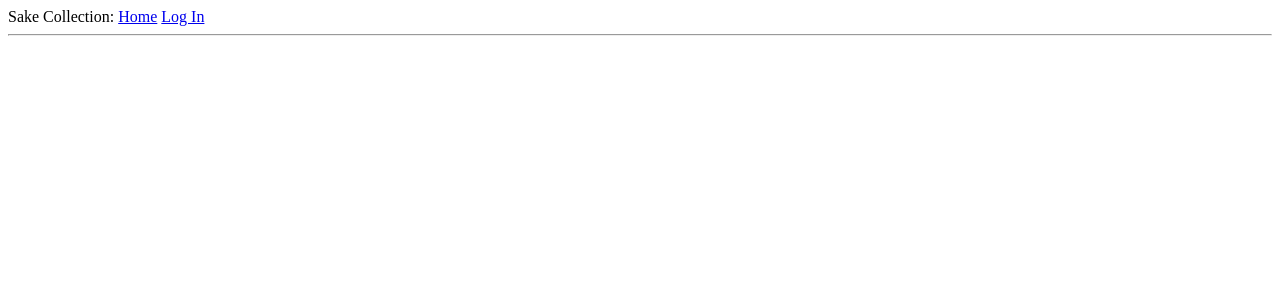
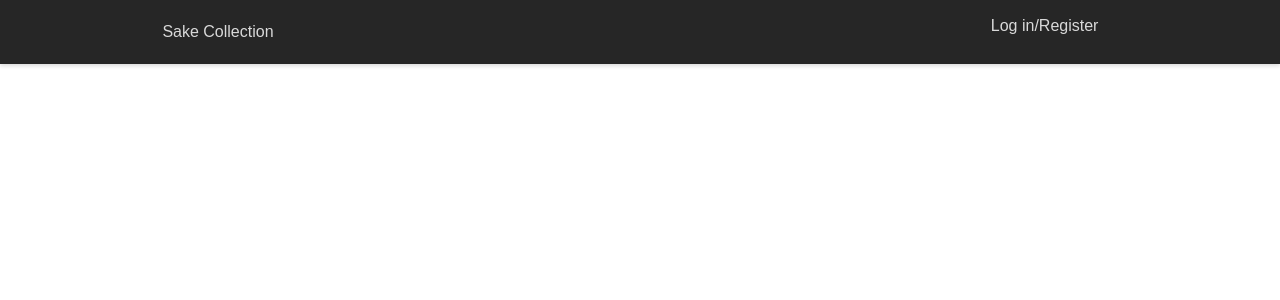
Before and after one commit to mirei-ikushima/flask-sake-project, a Flask app: template app/templates/base.html in a window 1280 px wide. Shown: the top 300 px of the page. Run offline with Flask 2, Linux system fonts and the light colour scheme; the template is opened without the code that fills it, so the values that code supplies are empty.

Commit message:
'Third commit: mostly HTML and web design related work. Created a navbar and associated js and css files. Edited base.html to incorporate this navbar and made slight change to login.html'

```diff
--- a/app/templates/auth/login.html
+++ b/app/templates/auth/login.html
@@ -16,4 +16,5 @@
     <p>{{ form.remember_me.label }} {{ form.remember_me() }}</p>
     <input type="submit" value="Log in">
 </form>
+<p>Don't have an account? <a href="{{ url_for('auth.register') }}">Sign up</a></p>
 {% endblock %}
--- a/app/templates/base.html
+++ b/app/templates/base.html
@@ -9,11 +9,10 @@
     {% endif %}
 </head>
 <body>
-    <div>Sake Collection:
-        <a href="{{ url_for('main.index') }}">Home</a>
-        <a href="{{ url_for('login') }}">Log In</a>
-    </div>
-    <hr>
-    {% block content %}{% endblock %}
+{% block navbar %}
+    {% include 'navbar.html' %}
+{% endblock %}
+<hr>
+{% block content %}{% endblock %}
 </body>
 </html>
--- /dev/null
+++ b/app/templates/navbar.html
@@ -0,0 +1,31 @@
+<!DOCTYPE html>
+<html lang="en">
+<head>
+    <meta charset="UTF-8">
+    <meta name="viewport" content="width=device-width, initial-scale=1.0">
+    <title>Navbar</title>
+    <link rel="stylesheet" type="text/css" href="static/css/style.css">
+</head>
+<body>
+    <header id="navbar">
+        <nav class="navbar-container container">
+            <a href="{{ url_for('main.index') }}" class="home-link">
+                Sake Collection
+            </a>
+            <button type="button" class="navbar-toggle" aria-label="Open navigation menu">
+                <span class="icon-bar"></span>
+                <span class="icon-bar"></span>
+                <span class="icon-bar"></span>
+            </button>
+            <div class="navbar-menu">
+                <ul class="navbar-links">
+                    <li class="navbar-item">
+                        <a class="navbar-link" href="{{ url_for('auth.login') }}">Log in/Register</a>
+                    </li>
+                </ul>
+            </div>
+        </nav>
+    </header>
+    <script src="static/js/navbar.js"></script>
+</body>
+</html>
--- /dev/null
+++ b/static/css/style.css
@@ -0,0 +1,216 @@
+:root {
+    --navbar-bg-color: hsl(0, 0%, 15%);
+    --navbar-text-color: hsl(0, 0%, 85%);
+    --navbar-text-color-focus: white;
+    --navbar-bg-contrast: hsl(0, 0%, 25%);
+}
+
+
+* {
+    box-sizing: border-box;
+    margin: 0;
+    padding: 0;
+}
+
+
+body {
+    height: 100vh;
+    font-family: Arial, Helvetica, sans-serif;
+    line-height: 1.6;
+}
+
+
+.container {
+    max-width: 1000px;
+    padding-left: 1.4rem;
+    padding-right: 1.4rem;
+    margin-left: auto;
+    margin-right: auto;
+}
+
+
+#navbar {
+    --navbar-height: 64px;
+    position: fixed;
+    height: var(--navbar-height);
+    background-color: var(--navbar-bg-color);
+    left: 0;
+    right: 0;
+    box-shadow: 0 2px 4px rgba(0, 0, 0, 0.15);
+}
+
+
+.navbar-container {
+    display: flex;
+    justify-content: space-between;
+    height: 100%;
+    align-items: center;
+}
+
+
+.navbar-item {
+    margin: 0.4em;
+    width: 100%;
+}
+
+
+.home-link,
+.navbar-link {
+    color: var(--navbar-text-color);
+    transition: color 0.2s ease-in-out;
+    text-decoration: none;
+    display: flex;
+    font-weight: 400;
+    align-items: center;
+    transition: background-color 0.2s ease-in-out,
+                color 0.2s ease-in-out;
+}
+
+
+.home-link:focus,
+.home-link:hover {
+    color: var(--navbar-text-color-focus);
+}
+
+
+.navbar-link {
+    justify-content: center;
+    width: 100%;
+    padding: 0.4em 0.8em;
+    border-radius: 5px;
+}
+
+
+.navbar-link:focus,
+.navbar-link:hover {
+    color: var(--navbar-text-color-focus);
+    background-color: var(--navbar-bg-contrast);
+}
+
+
+.navbar-toggle {
+    cursor: pointer;
+    border: none;
+    background-color: transparent;
+    width: 40px;
+    height: 40px;
+    display: flex;
+    align-items: center;
+    justify-content: center;
+    flex-direction: column;
+}
+
+
+.icon-bar {
+    display: block;
+    width: 25px;
+    height: 4px;
+    margin: 2px;
+    transition: background-color 0.2s ease-in-out,
+                transform 0.2s ease-in-out,
+                opacity 0.2s ease-in-out;
+    background-color: var(--navbar-text-color);
+}
+
+
+.navbar-toggle:focus .icon-bar,
+.navbar-toggle:hover .icon-bar {
+    background-color: var(--navbar-text-color-focus);
+}
+
+
+#navbar.opened .navbar-toggle .icon-bar:first-child,
+#navbar.opened .navbar-toggle .icon-bar:last-child {
+    position: absolute;
+    margin: 0;
+    width: 30px;
+}
+
+
+#navbar.opened .navbar-toggle .icon-bar:first-child {
+    transform: rotate(45deg);
+}
+
+
+#navbar.opened .navbar-toggle .icon-bar:nth-child(2) {
+    opacity: 0;
+}
+
+
+#navbar.opened .navbar-toggle .icon-bar:last-child {
+    transform: rotate(-45deg);
+}
+
+
+.navbar-menu {
+    position: fixed;
+    top: var(--navbar-height);
+    bottom: 0;
+    transition: opacity 0.2s ease-in-out,
+                visibility 0.2s ease-in-out;
+    opacity: 0;
+    visibility: hidden;
+    left: 0;
+    right: 0;
+}
+
+
+#navbar.opened .navbar-menu {
+    background-color: rgba(0, 0, 0, 0.4);
+    opacity: 1;
+    visibility: visible;
+}
+
+
+.navbar-links {
+    list-style-type: none;
+    max-height: 0;
+    overflow: hidden;
+    position: absolute;
+    left: 0;
+    right: 0;
+    background-color: var(--navbar-bg-color);
+    display: flex;
+    flex-direction: column;
+    align-items: center;
+    box-shadow: 0 20px 20px rgba(0, 0, 0, 0.3);
+}
+
+
+#navbar.opened .navbar-links {
+    padding: 1em;
+    max-height: none;
+}
+
+
+@media screen and (min-width: 700px) {
+    .navbar-toggle {
+        display: none;
+    }
+
+    #navbar .navbar-menu,
+    #navbar.opened .navbar-menu {
+        visibility: visible;
+        opacity: 1;
+        position: static;
+        display: block;
+        height: 100%;
+    }
+
+    #navbar .navbar-links,
+    #navbar.opened .navbar-links {
+        margin: 0;
+        padding: 0;
+        box-shadow: none;
+        position: static;
+        flex-direction: row;
+        list-style-type: none;
+        max-height: max-content;
+        width: 100%;
+        height: 100%;
+    }
+
+    #navbar .navbar-link:last-child {
+        margin-right: 0;
+    }
+}
--- /dev/null
+++ b/static/js/navbar.js
@@ -0,0 +1,32 @@
+const navbar = document.getElementById("navbar");
+const navbarToggle = navbar.querySelector(".navbar-toggle");
+const navbarMenu = navbar.querySelector(".navbar-menu");
+const navbarLinksContainer = navbar.querySelector(".navbar-links");
+
+function openMobileNavbar() {
+    navbar.classList.add("opened");
+    navbarToggle.setAttribute("aria-label", "Close navigation menu.");
+}
+
+
+function closeMobileNavbar() {
+  navbar.classList.remove("opened");
+  navbarToggle.setAttribute("aria-label", "Open navigation menu.");
+}
+
+
+navbarToggle.addEventListener("click", () => {
+  if (navbar.classList.contains("opened")) {
+    closeMobileNavbar();
+  } else {
+    openMobileNavbar();
+  }
+});
+
+
+navbarLinksContainer.addEventListener("click", (clickEvent) => {
+  clickEvent.stopPropagation();
+});
+
+
+navbarMenu.addEventListener("click", closeMobileNavbar);
```
